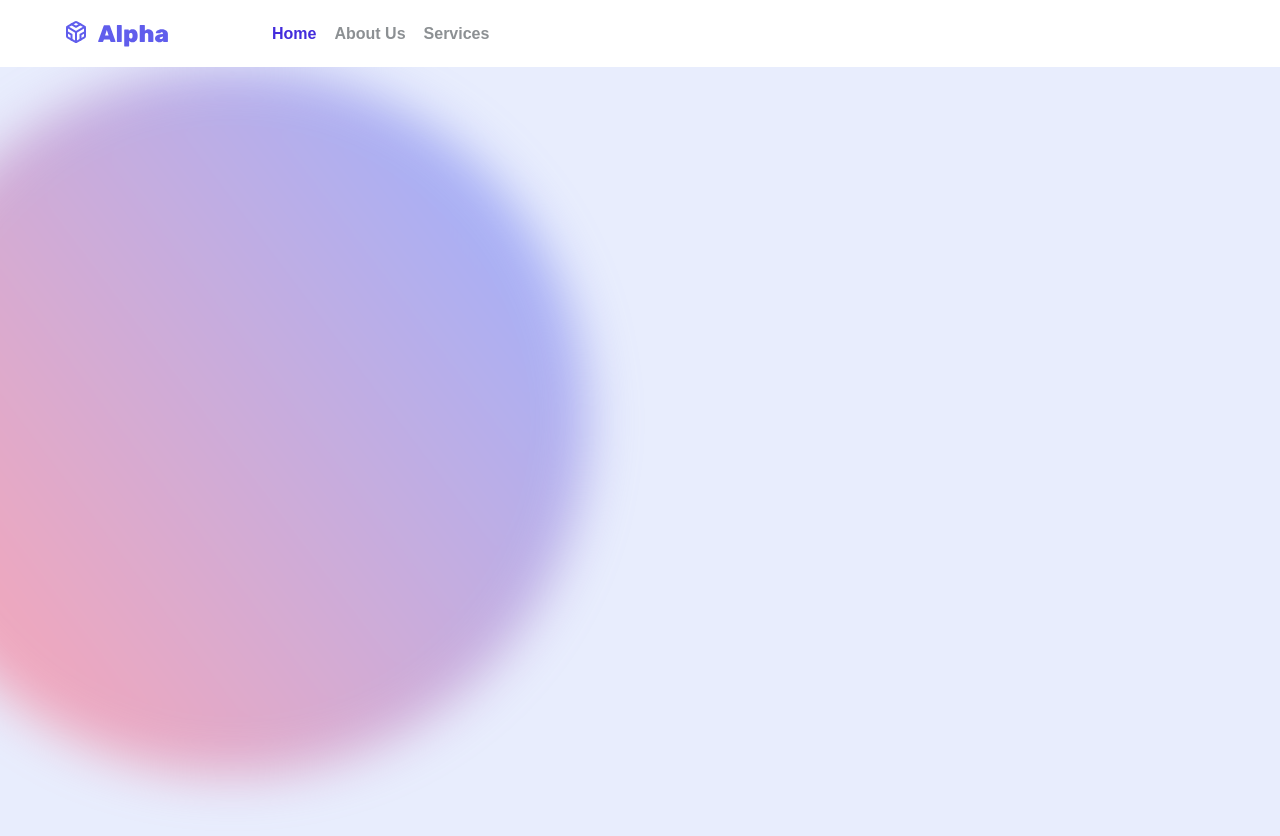
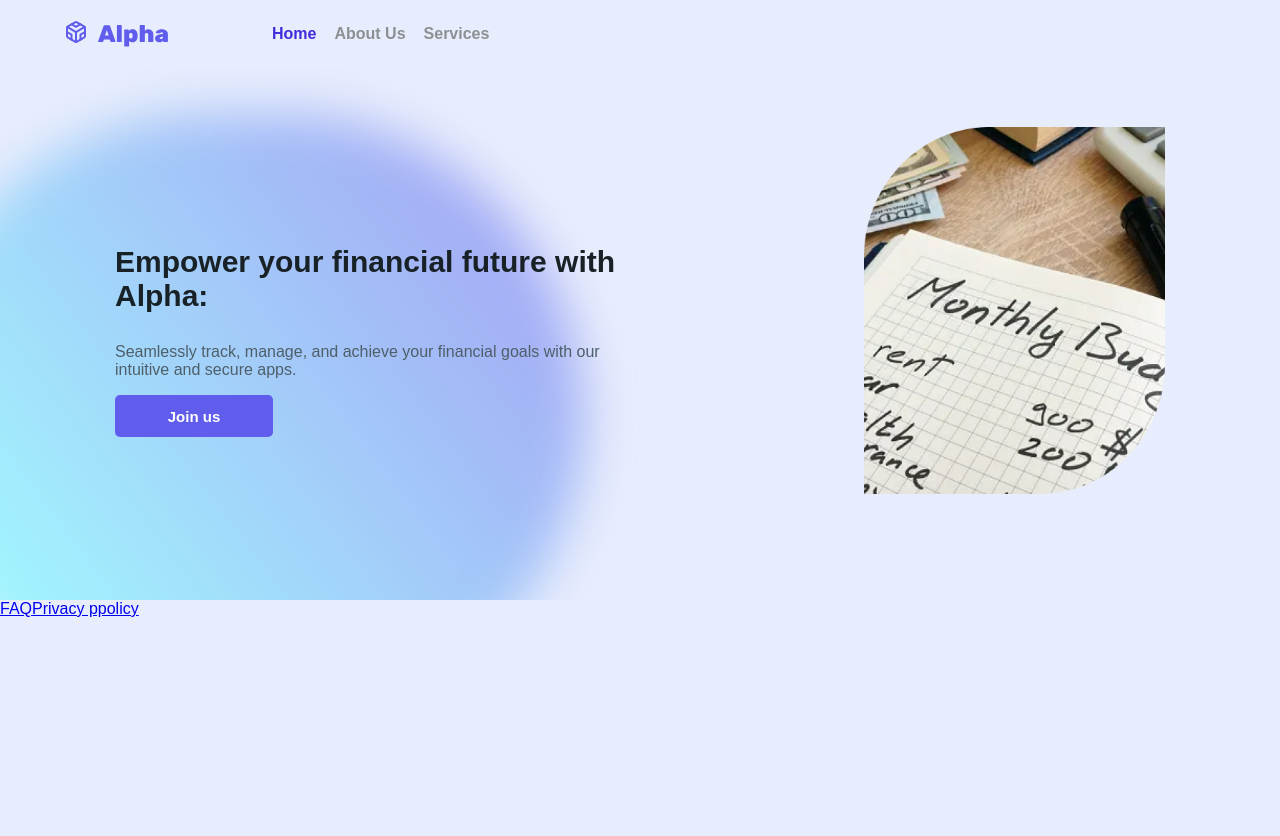
Before and after one commit to Bless12Ahadjie/alpha-main, a React (Create React App) app in the folder pfa/: page / in a window 1280 px wide. Shown: the top 836 px of the page. After the commit the page ends 800 px from the top, so only its background shows below. Built offline with nearby package versions, Linux system fonts and the light colour scheme.

Commit message:
Fixing Hompage

```diff
--- a/pfa/src/Templates/Homepage/Homepage.jsx
+++ b/pfa/src/Templates/Homepage/Homepage.jsx
@@ -1,12 +1,14 @@
 import React from 'react'
 import HomeNav from '../../molecules/HomeNav';
 import HomeContent from '../../organisms/HomeContent';
+import Footer from '../../molecules/Footer';
 
 const Homepage = ()  => {
   return (
     <div style={{overflow:'hidden'}}>
         <HomeNav/>
         <HomeContent/>
+        <Footer/>
 
     </div>
 
--- a/pfa/src/atoms/RadialGradient.jsx
+++ b/pfa/src/atoms/RadialGradient.jsx
@@ -2,14 +2,14 @@ import React from 'react';
 
 const RadialGradient = () => {
     const container = {
-        width: '711px',
-        height: '708px',
+        width: '681px',
+        height: '608px',
         flexShrink: '0',
         borderRadius: '711px',
-        background: 'linear-gradient(53deg, rgba(252, 98, 122, 0.50) 15.45%, rgba(86, 118, 253, 0.50) 91.84%)',
+        background: 'linear-gradient(53deg,rgba(90, 255, 255, 0.50) 15.45%, rgba(96, 93, 236, 0.50) 91.84%)',
         filter: 'blur(25px)',
         position: 'relative',
-        margin: ' 0 -123px',
+        margin: ' -384px 0 0 -793px',
         zIndex:'-6'
 
     }
--- /dev/null
+++ b/pfa/src/css modules/Footer.module.css
@@ -0,0 +1,7 @@
+.footer{
+    width: 1280px;
+    height: 47px;
+    flex-shrink: 0;
+    margin-top: -122px;
+    background-color: #E8EDFD;
+}
--- a/pfa/src/css modules/HomeNav.module.css
+++ b/pfa/src/css modules/HomeNav.module.css
@@ -2,7 +2,7 @@
     width: 100vw;
     height: 67px;
     flex-shrink: 0;
-    background-color: #fff;
+    background-color: #E8EDFD;
     display: flex;
     align-items: center;
     justify-content: start;
--- /dev/null
+++ b/pfa/src/css modules/HomeRightSide.module.css
@@ -0,0 +1,29 @@
+.headTxt{
+color: #182126;
+font-size: 30px;
+font-style: normal;
+font-weight: 700;
+line-height: normal;
+}
+.btmTxt{
+    color: #4e5f69;
+    font-size: 16px;
+    font-style: normal;
+    font-weight: 300;
+    line-height: normal;
+    width: 515px;
+}
+.btn{
+    color: #fff;
+    width: 158px;
+    height: 42px;
+    border-radius: 5px;
+    background: #605DEC;;
+    outline: none;
+    border: none;
+    font-size: 15px;
+    font-style: normal;
+    font-weight: 700;
+    line-height: normal;
+    cursor: pointer;
+}
--- /dev/null
+++ b/pfa/src/molecules/Footer.jsx
@@ -0,0 +1,16 @@
+import React from 'react';
+import styles from '../css modules/Footer.module.css';
+import {Link} from 'react-router-dom'
+const Footer = () => {
+    return (
+        <div className={styles.footer}>
+           <footer>
+            <Link >FAQ</Link>
+            <Link >Privacy ppolicy</Link>
+
+           </footer>
+        </div>
+    );
+}
+
+export default Footer;
--- /dev/null
+++ b/pfa/src/molecules/HomeLeftSide.jsx
@@ -0,0 +1,20 @@
+import React from 'react';
+import HeroImg from '../asset/LandingPageHeroImg.png';
+
+
+const HomeLeftSide = () => {
+    const img = {
+        width: '301px',
+        height: '367px',
+        flexshrink: '0'
+
+    }
+
+    return (
+        <div>
+            <img style={img} src={HeroImg} alt="" />
+        </div>
+    );
+}
+
+export default HomeLeftSide;
--- a/pfa/src/molecules/HomeRightSide.jsx
+++ b/pfa/src/molecules/HomeRightSide.jsx
@@ -1,15 +1,22 @@
 import React from 'react';
+import styles from '../css modules/HomeRightSide.module.css';
+import Button from '../atoms/Button';
+import { Link } from 'react-router-dom';
 
 const HomeRightSide = () => {
     const container ={
         width: '515px',
         height: '195px',
-        flexShrink: '0'
+        flexShrink: '0',
+
     }
     return (
 
 
         <div style={container}>
+            <p className={styles.headTxt}>Empower your financial future with Alpha:</p>
+            <p className={styles.btmTxt}>Seamlessly track, manage, and achieve  your financial goals with our intuitive and secure apps.</p>
+            <Link to='/register'><Button className={styles.btn} btnName='Join us'/></Link>
 
         </div>
     );
--- a/pfa/src/organisms/HomeContent.jsx
+++ b/pfa/src/organisms/HomeContent.jsx
@@ -1,12 +1,33 @@
 import React from 'react';
 import HomeRightSide from '../molecules/HomeRightSide';
 import RadialGradient from '../atoms/RadialGradient';
+import HomeLeftSide from '../molecules/HomeLeftSide';
 
 const HomeContent = () => {
+    const wrapper ={
+        display: 'flex',
+        alignItems:' center',
+        justifyContent: 'space-between',
+        marginTop: '60px',
+        width: '1050px'
+    }
+    const container = {
+        display: 'flex',
+        flexDirection: 'column',
+        justifyContent: 'center',
+        alignItems: 'center'
+    }
+
+
+
     return (
-        <div>
+        <div style={container}>
+           <div style={wrapper}>
+           <HomeRightSide/>
+           <HomeLeftSide/>
+           </div>
             <RadialGradient/>
-            <HomeRightSide/>
+
         </div>
     );
 }
```
